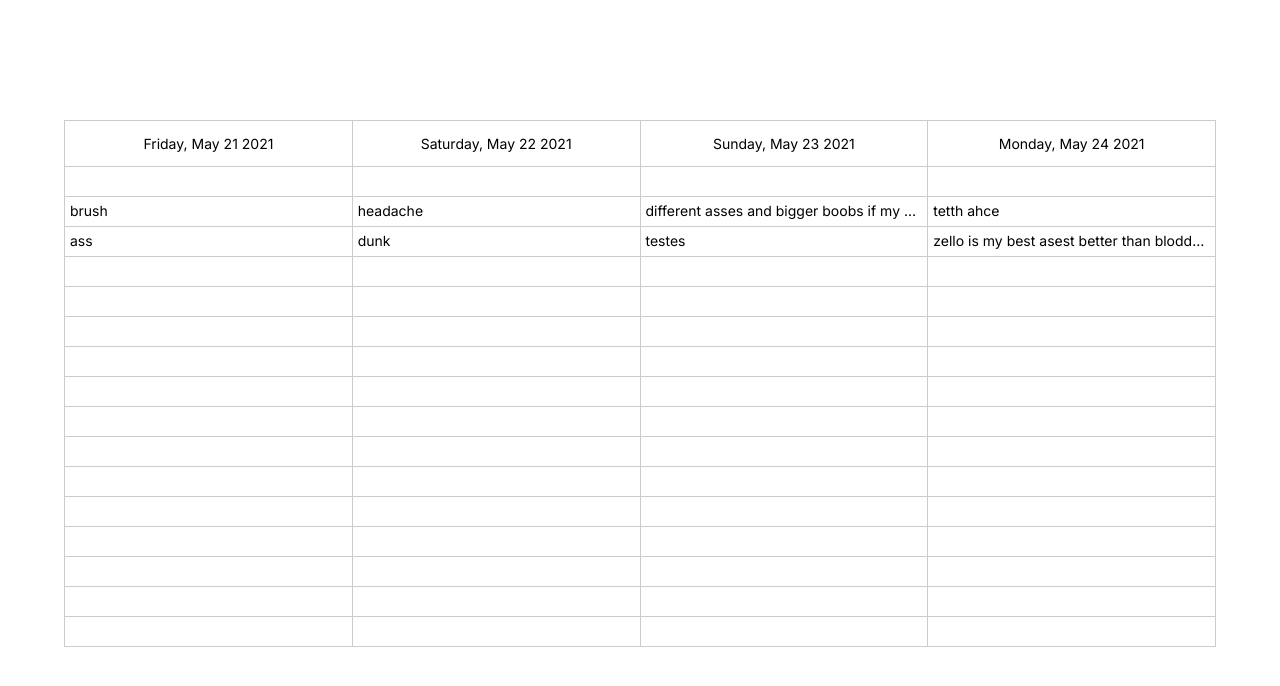
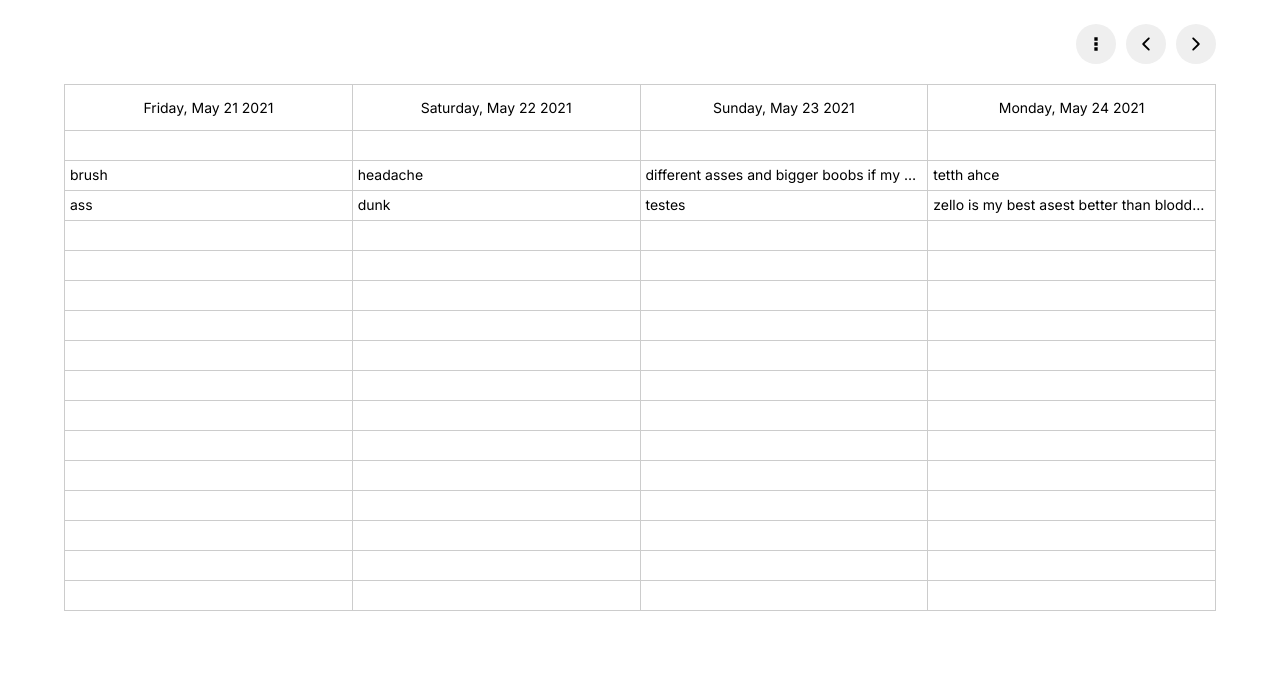
Before and after one commit to therealrinku/robonote, a Next.js app: page /app in a window 1280 px wide. Shown: the top 686 px of the page. Built offline with nearby package versions, Linux system fonts and the light colour scheme.

Commit message:
homenav added

```diff
--- /dev/null
+++ b/components/HomeNav.js
@@ -0,0 +1,21 @@
+import homeNavStyles from "../styles/HomeNav.module.css";
+import { IoIosArrowBack, IoIosArrowForward } from "react-icons/io";
+import { BiDotsVertical } from "react-icons/bi";
+
+const HomeNav = () => {
+  return (
+    <div className={homeNavStyles.homeNav}>
+      <button>
+        <BiDotsVertical />
+      </button>
+      <button>
+        <IoIosArrowBack />
+      </button>
+      <button>
+        <IoIosArrowForward />
+      </button>
+    </div>
+  );
+};
+
+export default HomeNav;
--- a/pages/app.js
+++ b/pages/app.js
@@ -2,6 +2,7 @@ import Meta from "../components/Meta";
 import TodosBoard from "../components/TodosBoard";
 import { useState } from "react";
 import moment from "moment";
+import HomeNav from "../components/HomeNav";
 
 const home = () => {
   const todos = [
@@ -21,7 +22,8 @@ const home = () => {
   const dates = [datePlus, datePlus + 1, datePlus + 2, datePlus + 3].map((e) => createDate(e));
 
   return (
-    <div style={{ marginTop: "15vh" }}>
+    <div style={{ marginTop: "3vh" }}>
+      <HomeNav />
       <Meta title="Snaptask-App" />
       <TodosBoard dates={dates} todos={todos} />
 
--- /dev/null
+++ b/styles/HomeNav.module.css
@@ -0,0 +1,27 @@
+.homeNav {
+  margin: auto;
+  margin-bottom: 20px;
+  display: flex;
+  width: 90vw;
+  max-width: 1500px;
+  justify-content: flex-end;
+}
+
+.homeNav button {
+  border-radius: 100%;
+  border: none;
+  height: 40px;
+  width: 40px;
+  outline: none;
+  font-size: 20px;
+  font-weight: bold;
+  display: flex;
+  flex-direction: column;
+  align-items: center;
+  justify-content: center;
+  margin-left: 10px;
+}
+
+.homeNav button:first-child {
+  margin: 0;
+}
--- a/styles/TodosBoard.module.css
+++ b/styles/TodosBoard.module.css
@@ -1,6 +1,7 @@
 .todosBoard {
   display: flex;
   width: 90vw;
+  max-width: 1500px;
   margin: auto;
   margin-bottom: 40px;
   overflow: hidden;
```
